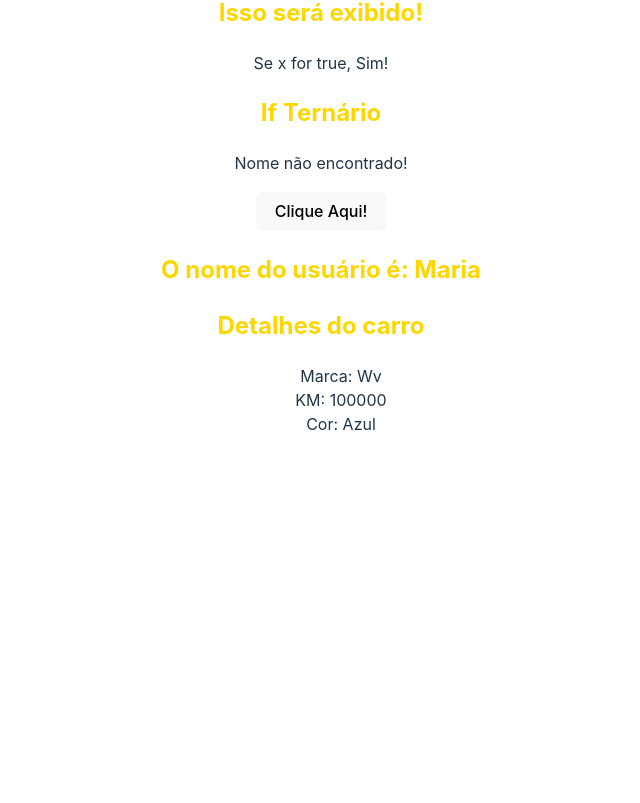
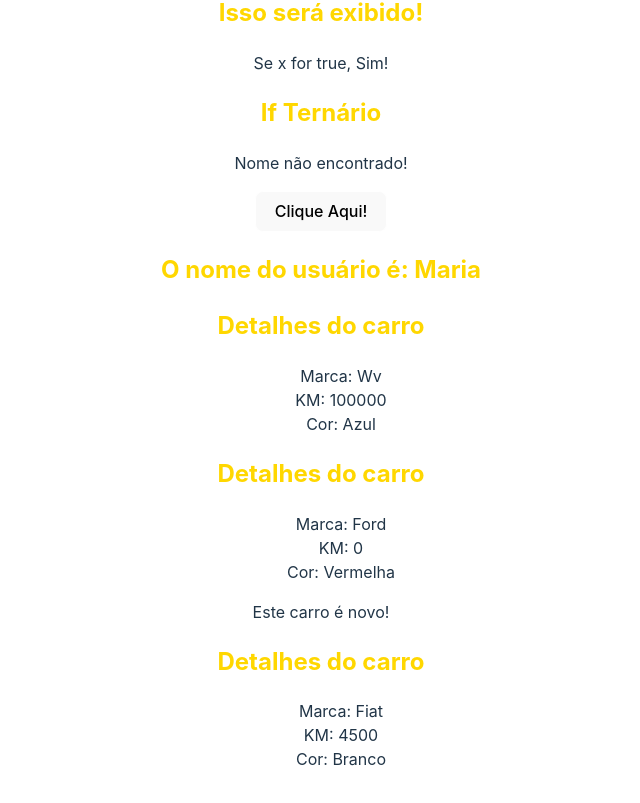
Before and after one commit to lucianobrsts/cursoreactudemy, a React (Vite) app in the folder 3_AVANCANDO_NO_REACT/avancando/: page / in a window 1280 px wide. Shown: the part 1020-1823 px from the top of the page, without its empty margins (319-959 px from the left). Before the commit the page ends 1504 px from the top, so only its background shows below. Built offline with nearby package versions, Linux system fonts and the light colour scheme.

Commit message:
Reaproveita componentes

```diff
--- a/3_AVANCANDO_NO_REACT/avancando/src/App.jsx
+++ b/3_AVANCANDO_NO_REACT/avancando/src/App.jsx
@@ -32,7 +32,11 @@
       <ShowUserName name={userName} />
 
       { /* destructuring */ }
-      <CardDetail brand="Wv" km={100000} color="Azul" />
+      <CardDetail brand="Wv" km={100000} color="Azul" newCar={false} />
+
+      {/* Reaproveitando components */}
+      <CardDetail brand="Ford" color="Vermelha" km={0} newCar={true} />
+      <CardDetail brand="Fiat" color="Branco" km={4500} newCar={false} />
     </div>
   );
 }
--- a/3_AVANCANDO_NO_REACT/avancando/src/components/CardDetail.jsx
+++ b/3_AVANCANDO_NO_REACT/avancando/src/components/CardDetail.jsx
@@ -1,4 +1,4 @@
-const CardDetail = ({ brand, km, color }) => {
+const CardDetail = ({ brand, km, color, newCar }) => {
   return (
     <div>
       <h2>Detalhes do carro</h2>
@@ -7,6 +7,7 @@
         <li>KM: {km}</li>
         <li>Cor: {color}</li>
       </ul>
+      {newCar && <p>Este carro é novo!</p>}
     </div>
   );
 };
```
